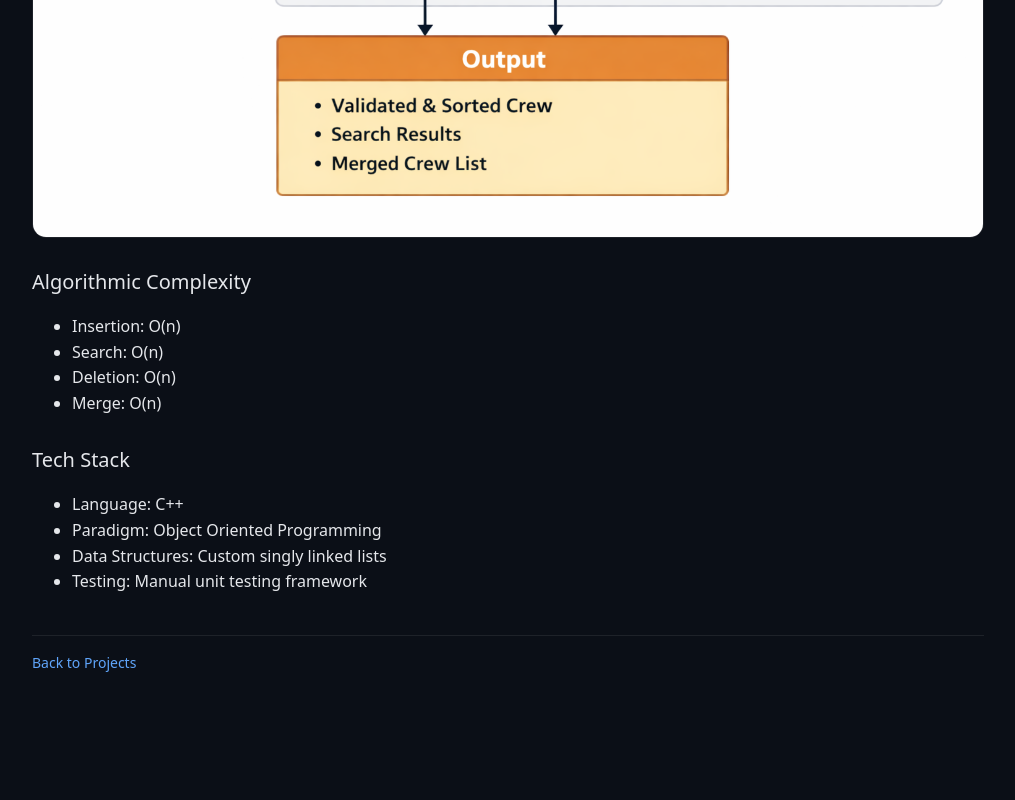
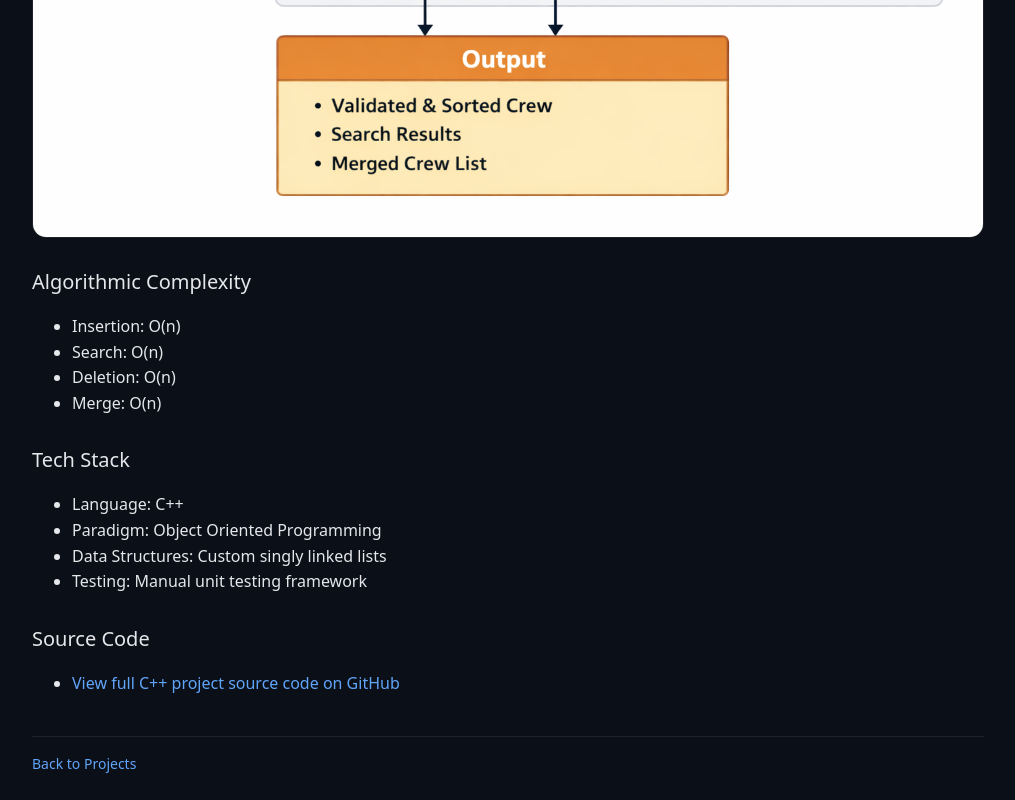
Before and after one commit to hassaannasim0506/hassaannasim0506.github.io, a plain HTML site: page projects/cpp-systems-linked-lists.html in a window 1280 px wide. Shown: the part 1790-2590 px from the top of the page, without its empty margins (132-1147 px from the left). Before the commit the page ends 2488 px from the top, so only its background shows below. Drawn offline with Linux system fonts and the light colour scheme.

Commit message:
Add Github Source code Link

```diff
--- a/projects/cpp-systems-linked-lists.html
+++ b/projects/cpp-systems-linked-lists.html
@@ -105,6 +105,23 @@
     <li>Testing: Manual unit testing framework</li>
   </ul>
 
+<div class="section-title">Source Code</div>
+
+<ul>
+  <li>
+    <a
+      href="https://github.com/hassaannasim0506/cpp-interplanetary-alliance-recruitment-system"
+      target="_blank"
+      rel="noreferrer">
+      View full C++ project source code on GitHub
+    </a>
+  </li>
+</ul>
+
+
+
+
+
   <div class="footer">
     <a href="../projects.html">Back to Projects</a>
   </div>
```
